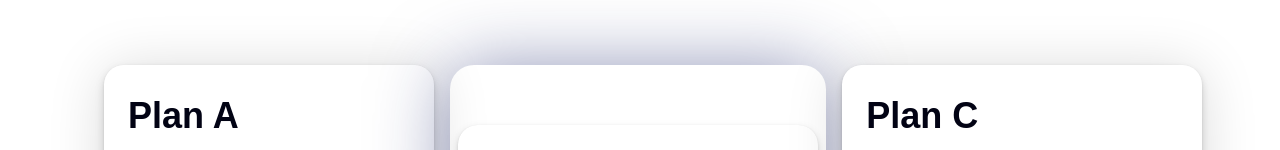
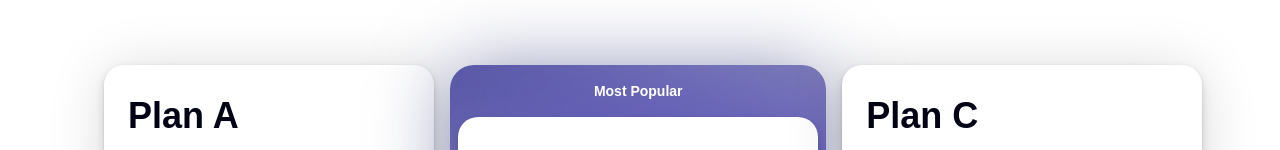
Before and after one commit to AisFarhanFreelance/fe_alinsky_landing-page, a Next.js app: page /pricing in a window 1280 px wide. Shown: the part 207-357 px from the top of the page. Built offline with nearby package versions, Linux system fonts and the light colour scheme.

Commit message:
Pricing plans

```diff
--- a/package.json
+++ b/package.json
@@ -17,6 +17,7 @@
     "clsx": "^2.1.1",
     "framer-motion": "^12.18.1",
     "gsap": "^3.13.0",
+    "iconsax-react": "^0.0.8",
     "iconsax-reactjs": "^0.0.8",
     "lucide-react": "^0.503.0",
     "next": "15.3.1",
--- a/src/components/pricing/pricing-plan/pricing-plan-card.tsx
+++ b/src/components/pricing/pricing-plan/pricing-plan-card.tsx
@@ -1,5 +1,8 @@
+import { motion } from "framer-motion";
 import { TickCircle } from "iconsax-reactjs";
 import React from "react";
+
+// Import framer-motion
 
 import { Button } from "../../ui/button";
 import {
@@ -91,25 +94,36 @@ const PlanCardItem = ({
   planFeatured = false,
 }: PricingPlanCardProps) => {
   return (
-    <div
-      className={`relative flex h-full flex-col font-satoshi ${planFeatured ? "px-0" : ""}`}
-    >
-      <div
-        className={`flex flex-1 flex-col ${planFeatured ? 'rounded-[24px] bg-[url("/assets/images/background/most-popular-background.svg")] bg-cover bg-center bg-no-repeat p-2' : "rounded-[20px]"}`}
+    <div className="relative flex h-full w-full flex-col justify-center font-satoshi">
+      <motion.div
+        className={`flex h-auto w-full flex-col rounded-[20px] lg:h-full ${
+          planFeatured ? "items-center justify-center px-2 pb-2" : ""
+        }`}
         style={{
-          boxShadow: planFeatured
-            ? "0px 4px 74.6px 0px rgba(26, 36, 107, 0.50)"
-            : "0px 4px 56px 0px rgba(0, 0, 0, 0.15)",
+          ...(planFeatured
+            ? {
+                borderRadius: "24px",
+                backgroundImage:
+                  "url('/assets/images/background/most-popular-background.svg')",
+                backgroundSize: "cover",
+                backgroundRepeat: "no-repeat",
+                backgroundPosition: "center",
+                boxShadow: "0px 4px 74.6px 0px rgba(26, 36, 107, 0.50)",
+              }
+            : {
+                boxShadow: "0px 4px 56px 0px rgba(0, 0, 0, 0.15)",
+              }),
         }}
+        whileHover={{ scale: 1.03 }} // Zoom in on hover
+        whileTap={{ scale: 0.98 }} // Zoom out on tap
+        transition={{ type: "spring", stiffness: 300, damping: 10 }} // Spring animation
       >
         {planFeatured && (
-          <div className="w-full py-4 text-center text-sm font-bold text-alinsky-white">
+          <div className="py-4 text-sm font-bold text-alinsky-white">
             Most Popular
           </div>
         )}
-        <Card
-          className={`flex h-full flex-col justify-between rounded-[20px] border-none bg-alinsky-white p-6 text-alinsky-rich-black drop-shadow-lg transition-all duration-300 ${planFeatured ? "backdrop-blur-2xl" : ""}`}
-        >
+        <Card className="flex flex-1 flex-col justify-between rounded-[20px] border-none bg-alinsky-white p-6 text-alinsky-rich-black drop-shadow-lg backdrop-blur-2xl transition-all duration-300">
           <div>
             <CardHeader>
               <CardTitle className="text-xl leading-[150%] font-black xl:text-4xl">
@@ -160,19 +174,16 @@ const PlanCardItem = ({
             </Button>
           </CardFooter>
         </Card>
-      </div>
+      </motion.div>
     </div>
   );
 };
 
 const PricingPlanCard = () => {
   return (
-    <div className="flex flex-col gap-4 min-[960px]:flex-row min-[960px]:items-stretch">
+    <div className="flex flex-col gap-4 lg:flex-row">
       {plans.map((plan, idx) => (
-        <div
-          key={idx}
-          className={`${plan.planFeatured ? "min-[960px]:flex-[1.2]" : "min-[960px]:flex-1"}`}
-        >
+        <div key={idx} className="w-full lg:flex lg:flex-1 lg:flex-col">
           <PlanCardItem {...plan} />
         </div>
       ))}
--- a/src/components/pricing/pricing-plan/pricing-plan-section.tsx
+++ b/src/components/pricing/pricing-plan/pricing-plan-section.tsx
@@ -1,3 +1,7 @@
+"use client";
+
+import { motion } from "framer-motion";
+
 import PricingPlanCard from "./pricing-plan-card";
 
 const PricingPlanSection = () => {
@@ -6,18 +10,39 @@ const PricingPlanSection = () => {
       <div className="flex justify-center">
         <div className="w-full max-w-[1920px] px-8 md:px-14 xl:px-[104px] 2xl:px-[344px]">
           <div className="mt-[108px] space-y-16">
-            <div className="space-y-2 text-center capitalize">
-              <div className="font-helvetica text-2xl leading-16 font-bold text-alinsky-rich-black lg:text-5xl">
+            <motion.div
+              className="space-y-2 text-center capitalize"
+              initial={{ opacity: 0, y: 20 }}
+              animate={{ opacity: 1, y: 0 }}
+              transition={{ duration: 0.6 }}
+            >
+              <motion.div
+                className="font-helvetica text-2xl leading-16 font-bold text-alinsky-rich-black lg:text-5xl"
+                initial={{ opacity: 0 }}
+                animate={{ opacity: 1 }}
+                transition={{ delay: 0.2, duration: 0.8 }}
+              >
                 Pick Your Growth Blueprint
-              </div>
-              <div className="font-satoshi text-sm font-medium text-alinsky-dim-gray lg:text-xl">
+              </motion.div>
+              <motion.div
+                className="font-satoshi text-sm font-medium text-alinsky-dim-gray lg:text-xl"
+                initial={{ opacity: 0 }}
+                animate={{ opacity: 1 }}
+                transition={{ delay: 0.4, duration: 0.8 }}
+              >
                 All Plans Include Our Core Platform.&nbsp;
                 <span className="italic">Upgrade Anytime</span>
-              </div>
-            </div>
-            <div className="w-full overflow-x-visible">
+              </motion.div>
+            </motion.div>
+
+            <motion.div
+              className="w-full overflow-x-visible"
+              initial={{ opacity: 0 }}
+              animate={{ opacity: 1 }}
+              transition={{ delay: 0.6, duration: 0.8 }}
+            >
               <PricingPlanCard />
-            </div>
+            </motion.div>
           </div>
         </div>
       </div>
```
Also changed, not shown: 1 other file (tests, documents, lock files or other folders).
